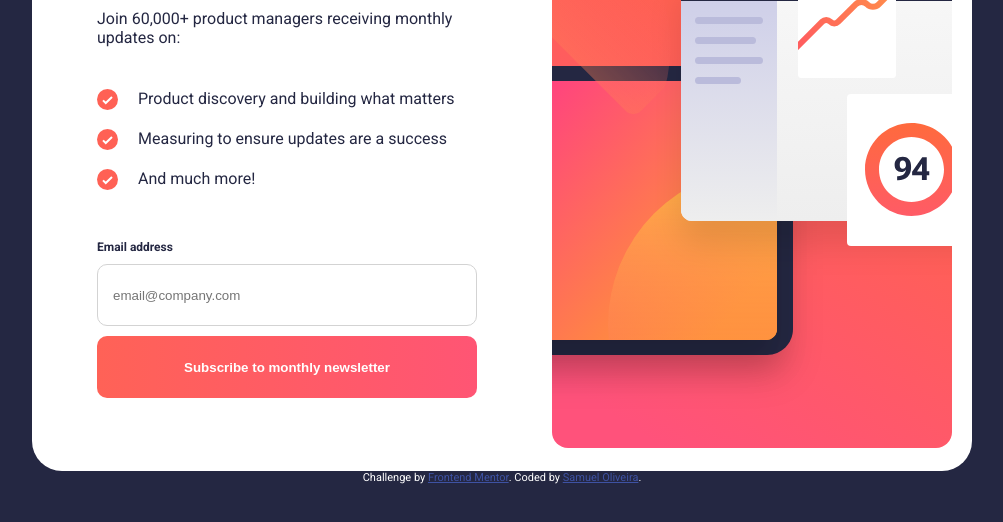
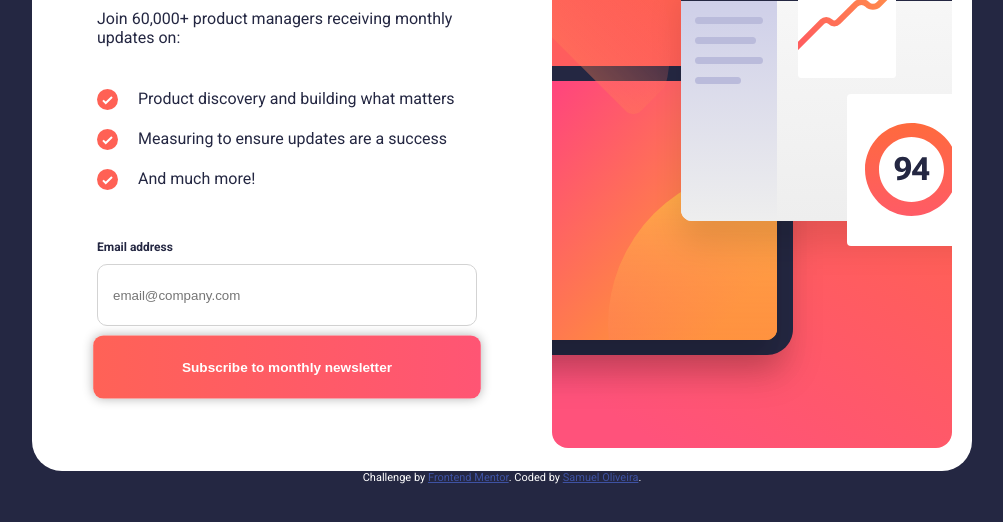
Before and after one commit to samueldev900/Challenge_19_Html-CSS, a plain HTML site: page index.html in a window 1536 px wide. In both pictures the pointer is over the input "Subscribe to monthly newsletter". Shown: the part 240-762 px from the top of the page, without its empty margins (266-1269 px from the left). Drawn offline with Linux system fonts and the light colour scheme.

Commit message:
adicionado efeito nos botõs submit

```diff
--- a/estilo/pg2-style.css
+++ b/estilo/pg2-style.css
@@ -78,5 +78,8 @@ h1{
     }
     #isubmit:hover{
         background: linear-gradient(to right,hsl(4, 100%, 67%),#FF5574);
+        transition: .3s;
+        scale: 1.05;
+        box-shadow: 0px 0px 10px rgba(0, 0, 0, 0.308);
     }
 }
--- a/estilo/query.css
+++ b/estilo/query.css
@@ -58,6 +58,9 @@
     }
     #isubmit:hover{
         background: linear-gradient(to right,hsl(4, 100%, 67%),#FF5574);
+        transition: .3s;
+        scale: 1.02;
+        box-shadow: 0px 0px 10px rgba(0, 0, 0, 0.308);
     }
     .msg-acima{
         display: flex;
```
